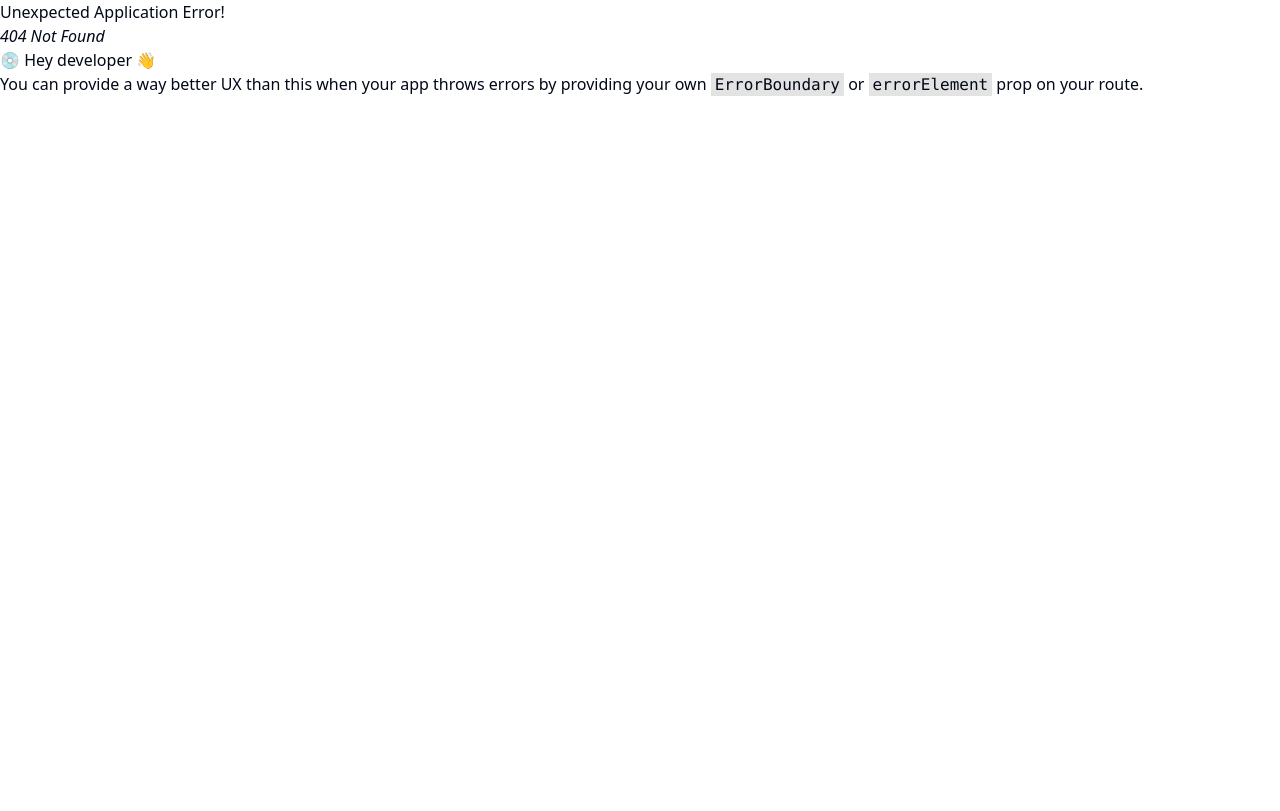
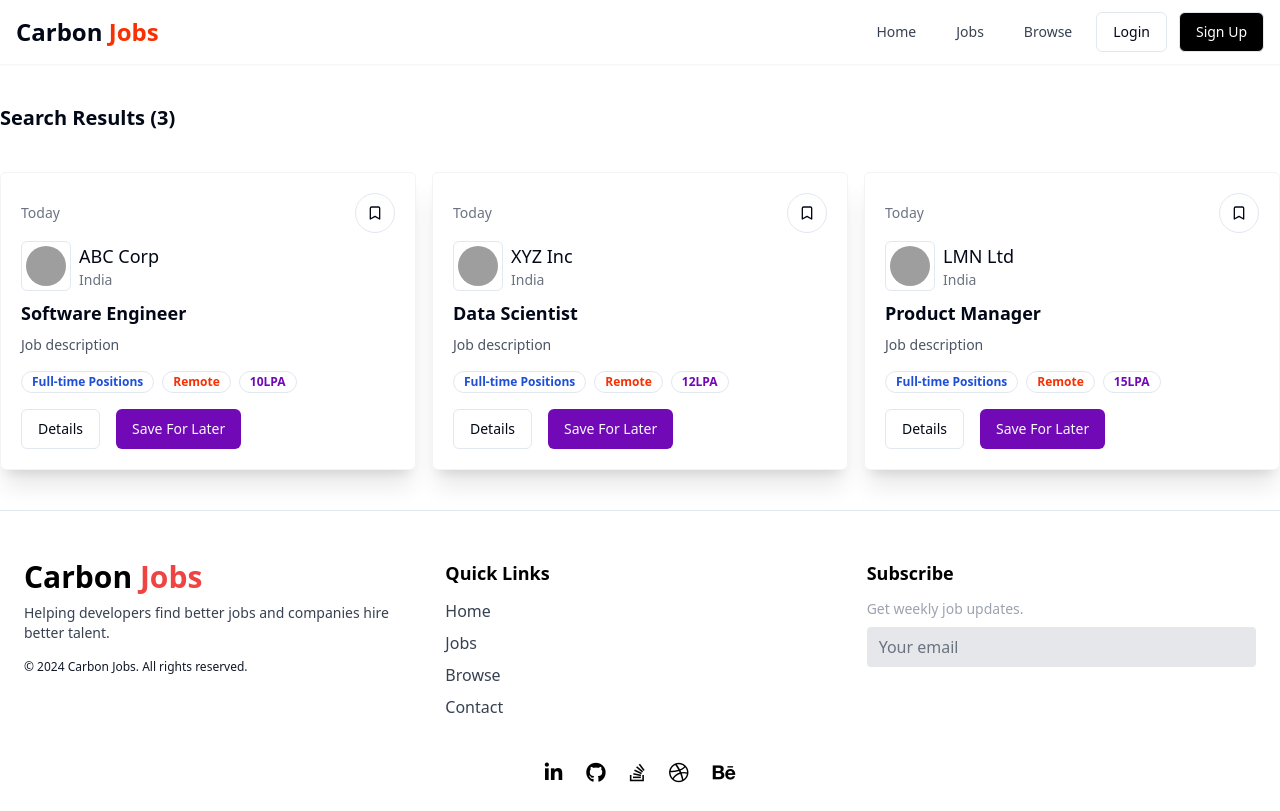
Before and after one commit to mohsin-356/jobportal, a React (Vite) app in the folder frontend/: page /browse in a window 1280 px wide. Before the commit this address had no page. Built offline with nearby package versions, Linux system fonts and the light colour scheme; grey boxes are pictures that could not be loaded.

Commit message:
Add Browse component and update routing; integrate Footer into Jobs component

```diff
--- a/frontend/src/App.jsx
+++ b/frontend/src/App.jsx
@@ -4,6 +4,7 @@ import  Home  from './components/Home';
 import Login from './components/auth/Login';
 import Signup from './components/auth/Signup';
 import Jobs from './components/Jobs';
+import Browse from './components/Browse';
 
 const appRouter=createBrowserRouter([
   {
@@ -21,6 +22,10 @@ const appRouter=createBrowserRouter([
   {
     path:'/jobs',
     element:<Jobs/>
+  },
+  {
+    path:'/browse',
+    element:<Browse/>
   }
 
 ]);
--- /dev/null
+++ b/frontend/src/components/Browse.jsx
@@ -0,0 +1,46 @@
+import React, { useEffect } from 'react'
+import Navbar from './shared/Navbar'
+import Job from './Job';
+import { useDispatch, useSelector } from 'react-redux';
+import Footer from './shared/Footer';
+// import { setSearchedQuery } from '@/redux/jobSlice';
+// import useGetAllJobs from '@/hooks/useGetAllJobs';
+
+// const randomJobs = [1, 2,45];
+//also add id in alljobs array
+const allJobs = [
+  { id: 1, title: "Software Engineer", company: { name: "ABC Corp", logo: "https://encrypted-tbn0.gstatic.com/images?q=tbn:ANd9GcQS3PwERLLNB9XKFpeMgAMPxl5VvN3HRJnXQQ&s" }, description: "Job description", position: "Full-time", jobType: "Remote", salary: 10, createdAt: new Date() },
+  { id: 2, title: "Data Scientist", company: { name: "XYZ Inc", logo: "https://encrypted-tbn0.gstatic.com/images?q=tbn:ANd9GcQS3PwERLLNB9XKFpeMgAMPxl5VvN3HRJnXQQ&s" }, description: "Job description", position: "Full-time", jobType: "Remote", salary: 12, createdAt: new Date() },
+  { id: 3, title: "Product Manager", company: { name: "LMN Ltd", logo: "https://encrypted-tbn0.gstatic.com/images?q=tbn:ANd9GcQS3PwERLLNB9XKFpeMgAMPxl5VvN3HRJnXQQ&s" }, description: "Job description", position: "Full-time", jobType: "Remote", salary: 15, createdAt: new Date() },
+]
+
+const Browse = () => {
+  // useGetAllJobs();
+  // const {allJobs} = useSelector(store=>store.job);
+  // const dispatch = useDispatch();
+  // useEffect(()=>{
+  //     return ()=>{
+  //         dispatch(setSearchedQuery(""));
+  //     }
+  // },[])
+  return (
+    <div>
+      <Navbar />
+      <div className='max-w-7xl mx-auto my-10'>
+        <h1 className='font-bold text-xl my-10'>Search Results ({allJobs.length})</h1>
+        <div className='grid grid-cols-3 gap-4'>
+          {
+            allJobs.map((job) => {
+              return (
+                <Job key={job.id} job={job} />
+              )
+            })
+          }
+        </div>
+      </div>
+      <Footer />
+    </div>
+  )
+}
+
+export default Browse
--- a/frontend/src/components/Jobs.jsx
+++ b/frontend/src/components/Jobs.jsx
@@ -4,6 +4,7 @@ import FilterCard from './FilterCard'
 import Job from './Job';
 import { useSelector } from 'react-redux';
 import { motion } from 'framer-motion';
+import Footer from './shared/Footer';
 
 // const jobsArray = [1, 2, 3, 4, 5, 6, 7, 8];
 
@@ -57,8 +58,7 @@ const Jobs = () => {
 
                 </div>
             </div>
-
-
+            <Footer />
         </div>
     )
 }
--- a/frontend/src/components/auth/Login.jsx
+++ b/frontend/src/components/auth/Login.jsx
@@ -9,11 +9,12 @@ import { toast } from 'sonner';
 import axios from 'axios';
 import { USER_API_END_POINT } from '@/utils/constant';
 import { useDispatch, useSelector } from 'react-redux';
-import { setLoading } from '@/redux/authSlice';
+import { setLoading, setUser } from '@/redux/authSlice';
 import { Loader2 } from 'lucide-react';
 
 const Login = () => {
   const { loading } = useSelector(state => state.auth);
+  const { user } = useSelector(state => state.auth);
   const navigate = useNavigate();
   const dispatch = useDispatch();
   const [input, setInput] = useState({
@@ -41,6 +42,7 @@ const Login = () => {
         withCredentials: true
       });
       if (response.data.success) {
+        dispatch(setUser(response.data.user));
         navigate('/');
         toast.success(response.data.message);
       }
--- a/frontend/src/redux/authSlice.js
+++ b/frontend/src/redux/authSlice.js
@@ -3,14 +3,18 @@ import { createSlice } from "@reduxjs/toolkit";
 const authSlice = createSlice({
    name:"auth",
    initialState:{
-    loading:false
+    loading:false,
+    user:null
    },
    reducers:{
     //actions
     setLoading:(state,action)=>{
         state.loading=action.payload;
+    },
+    setUser:(state,action)=>{
+        state.user=action.payload;
     }
    }
 });
-export const {setLoading}=authSlice.actions;
+export const {setLoading,setUser}=authSlice.actions;
 export default authSlice.reducer;
```
